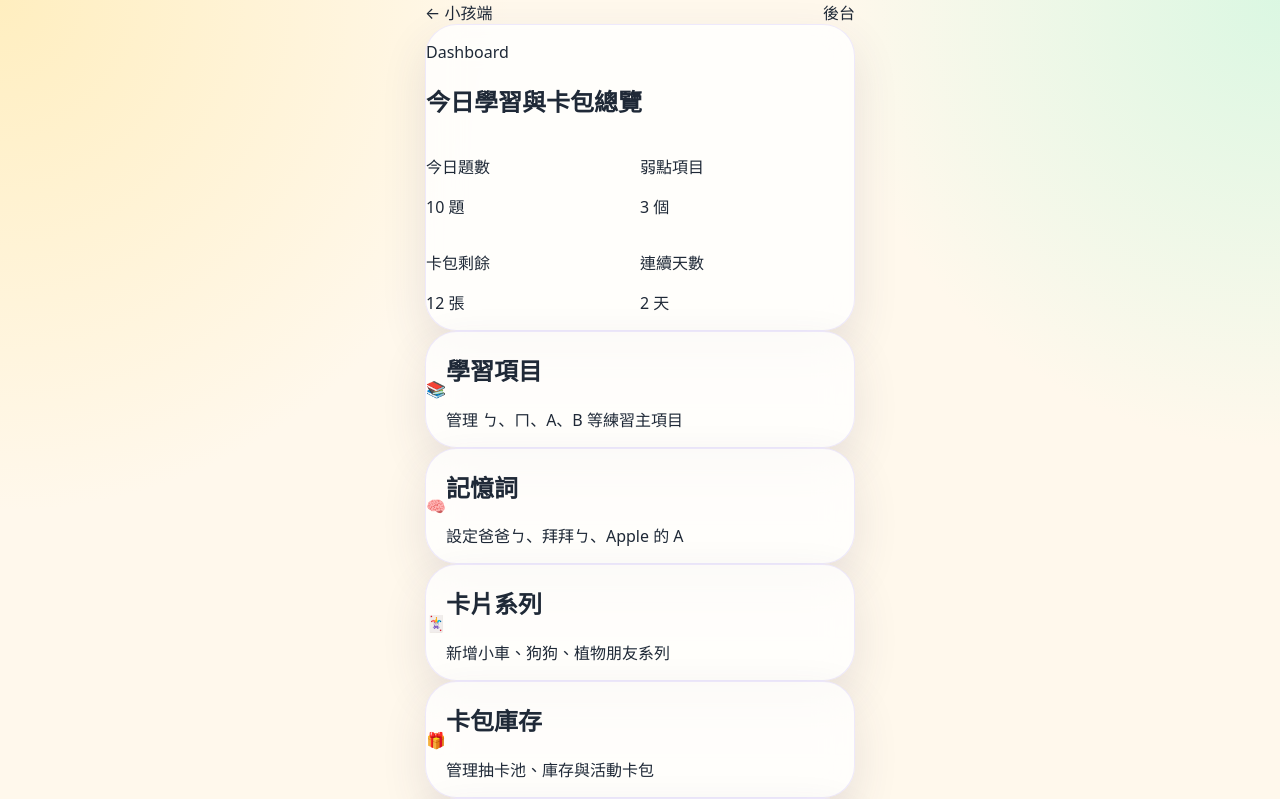
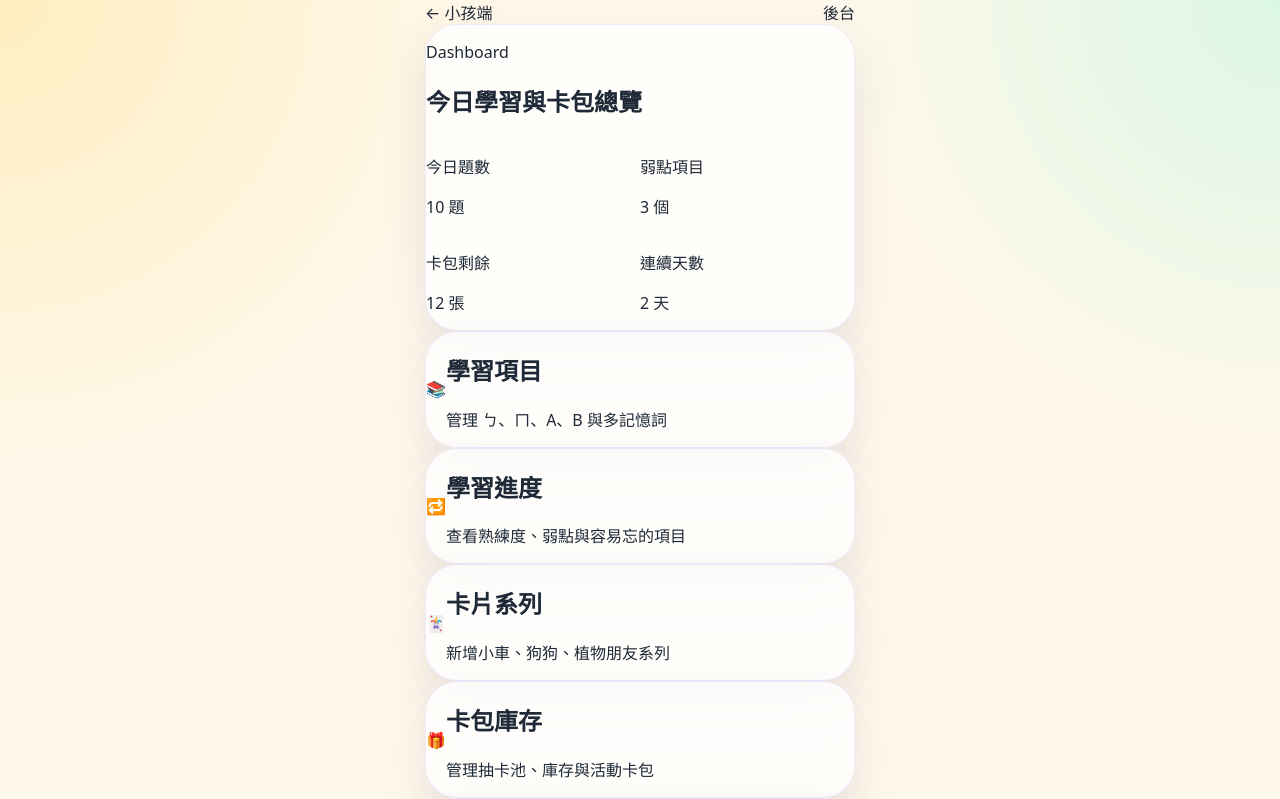
Before and after one commit to daisanity-svg/star-practice-pwa, a Next.js app: page /parent/dashboard in a window 1280 px wide. Shown: the top 799 px of the page. Built offline with nearby package versions, Linux system fonts and the light colour scheme.

Commit message:
Link dashboard sections to Phase 2 pages

```diff
--- a/app/parent/dashboard/page.tsx
+++ b/app/parent/dashboard/page.tsx
@@ -3,12 +3,12 @@ import { PhoneFrame } from '@/components/PhoneFrame';
 import { dashboardStats } from '@/lib/demo-data';
 
 const adminSections = [
-  { title: '學習項目', description: '管理 ㄅ、ㄇ、A、B 等練習主項目', icon: '📚' },
-  { title: '記憶詞', description: '設定爸爸ㄅ、拜拜ㄅ、Apple 的 A', icon: '🧠' },
-  { title: '卡片系列', description: '新增小車、狗狗、植物朋友系列', icon: '🃏' },
-  { title: '卡包庫存', description: '管理抽卡池、庫存與活動卡包', icon: '🎁' },
-  { title: '弱點清單', description: '查看容易忘、常答錯的項目', icon: '🔁' },
-  { title: '今日規則', description: '設定題數、比例與抽卡條件', icon: '⚙️' }
+  { title: '學習項目', description: '管理 ㄅ、ㄇ、A、B 與多記憶詞', icon: '📚', href: '/parent/learning' },
+  { title: '學習進度', description: '查看熟練度、弱點與容易忘的項目', icon: '🔁', href: '/parent/progress' },
+  { title: '卡片系列', description: '新增小車、狗狗、植物朋友系列', icon: '🃏', href: '/collection' },
+  { title: '卡包庫存', description: '管理抽卡池、庫存與活動卡包', icon: '🎁', href: '/parent/dashboard' },
+  { title: '題型模板', description: '管理自動出題的句型與模式', icon: '🧩', href: '/parent/learning' },
+  { title: '今日規則', description: '設定題數、比例與抽卡條件', icon: '⚙️', href: '/parent/dashboard' }
 ];
 
 export default function ParentDashboardPage() {
@@ -39,7 +39,7 @@ export default function ParentDashboardPage() {
 
       <section className="mt-5 space-y-3">
         {adminSections.map((section) => (
-          <div key={section.title} className="kid-card flex items-center gap-4 p-4">
+          <Link key={section.title} href={section.href} className="kid-card flex items-center gap-4 p-4 active:scale-[0.99]">
             <div className="flex h-14 w-14 shrink-0 items-center justify-center rounded-3xl bg-butter text-2xl">
               {section.icon}
             </div>
@@ -47,7 +47,7 @@ export default function ParentDashboardPage() {
               <h2 className="text-xl font-black text-ink">{section.title}</h2>
               <p className="mt-1 text-sm font-semibold leading-relaxed text-slate-500">{section.description}</p>
             </div>
-          </div>
+          </Link>
         ))}
       </section>
     </PhoneFrame>
```
